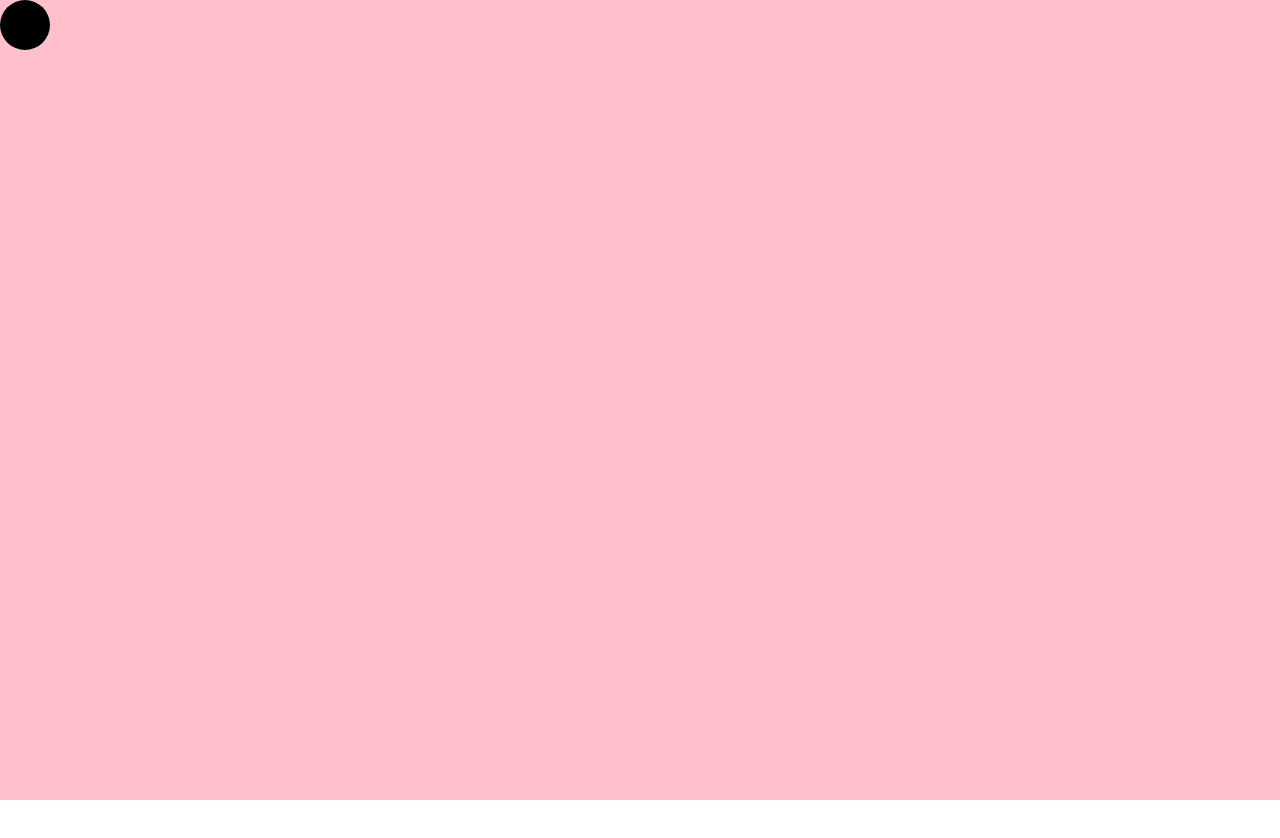
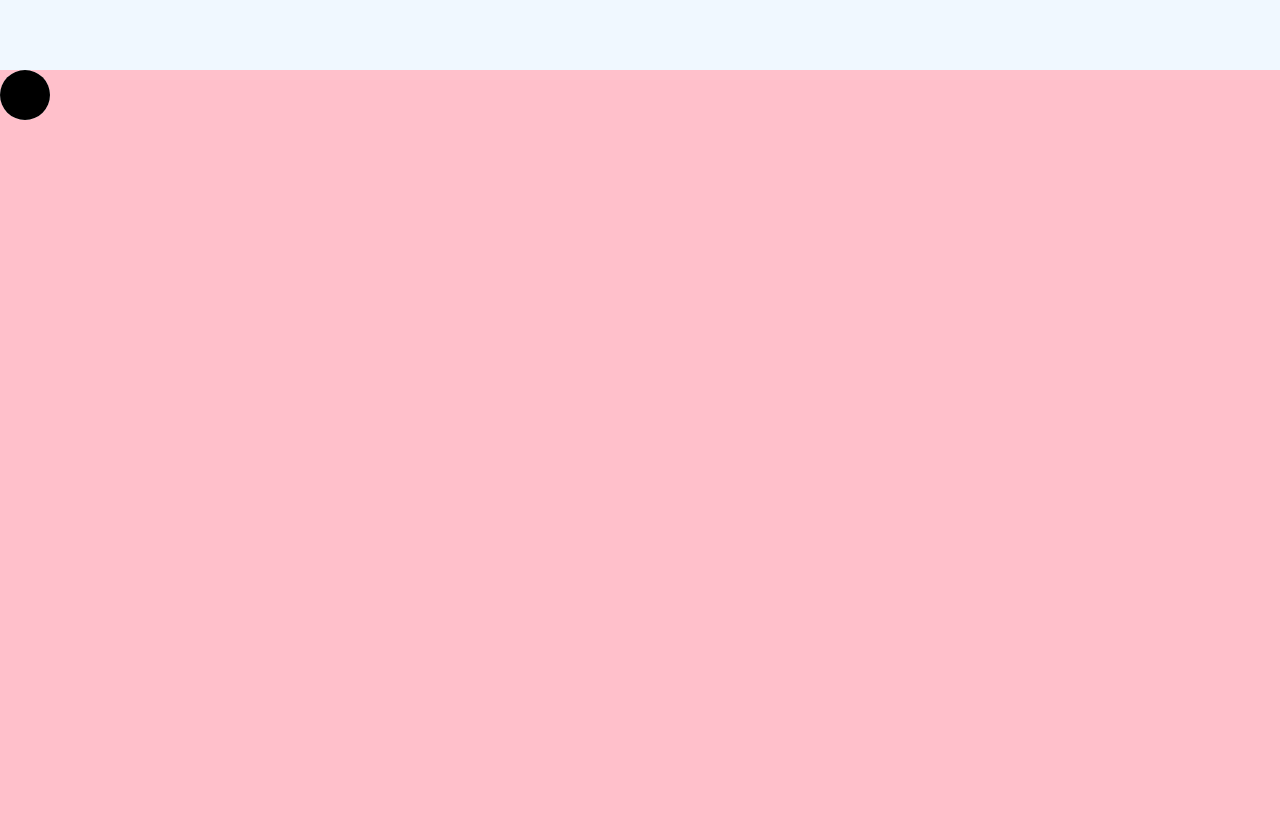
Before and after one commit to thugperfect/Java-Dsa-Problems, a React (Create React App) app: page / in a window 1280 px wide. Shown: the top 838 px of the page. Before the commit the page ends 800 px from the top, so only its background shows below. Built offline with nearby package versions, Linux system fonts and the light colour scheme.

Commit message:
top bar comp

```diff
--- a/src/App.css
+++ /dev/null
@@ -1,40 +0,0 @@
-.Main{
-  width: 100%;
-  min-height: 100vh;
-  background-color: black;
-
-}
-
-.App{
-  width: 100%;
-  min-height: 100vh;
-  background-color: black;
-  display: flex;
-
-}
-.navbar-wrapper{
-width: 50px;
-height: 50px;
-border-radius: 100%;
-background-color: aliceblue;
-position: absolute;
-}
-.navbar-wrapper-change{
-  width: 300px;
-height: 100vh;
-background-color: aliceblue;
-position: absolute;
-
-}
-.body{
-  width: 100%;
-  min-height: 100vh;
-  background-color:pink;
-}
-.navbar-back-btn{
-  width: 50px;
-  height: 50px;
-  background-color: black;
-  border-radius: 100%;
-
-}
--- a/src/App.js
+++ b/src/App.js
@@ -1,11 +1,14 @@
 import logo from './logo.svg';
-import './App.css';
+import './styles/App.css';
 import Navbar from './components/Navbar';
+import Topbar from './components/Topbar';
 function App() {
 
 
   return (
     <div className="Main">
+
+   <Topbar/>
 
       <div className='App'>
       <Navbar/>
--- a/src/components/Navbar.js
+++ b/src/components/Navbar.js
@@ -1,5 +1,5 @@
 import {useState} from 'react'
-
+import '../styles/navbar.css'
 const Navbar = () =>{
     const [click,setclick] = useState(false)
     const handleclick = () =>{
--- /dev/null
+++ b/src/components/Topbar.js
@@ -0,0 +1,10 @@
+import '../styles/topbar.css'
+
+const Topbar = () =>{
+return(
+
+<div className='top-bar'>
+
+</div>)
+}
+export default Topbar
--- /dev/null
+++ b/src/styles/App.css
@@ -0,0 +1,20 @@
+.Main{
+  width: 100%;
+  min-height: 100vh;
+  background-color: black;
+
+}
+
+.App{
+  width: 100%;
+  min-height: 100vh;
+  background-color: black;
+  display: flex;
+
+}
+
+.body{
+  width: 100%;
+  min-height: 100vh;
+  background-color:pink;
+}
--- /dev/null
+++ b/src/styles/navbar.css
@@ -0,0 +1,21 @@
+.navbar-wrapper{
+    width: 50px;
+    height: 50px;
+    border-radius: 100%;
+    background-color: aliceblue;
+    position: absolute;
+    }
+    .navbar-wrapper-change{
+      width: 300px;
+    height: 100vh;
+    background-color: aliceblue;
+    position: absolute;
+
+    }
+    .navbar-back-btn{
+        width: 50px;
+        height: 50px;
+        background-color: black;
+        border-radius: 100%;
+
+      }
--- /dev/null
+++ b/src/styles/topbar.css
@@ -0,0 +1,5 @@
+.top-bar{
+    width: 100%;
+    height: 70px;
+    background-color: aliceblue;
+}
```
